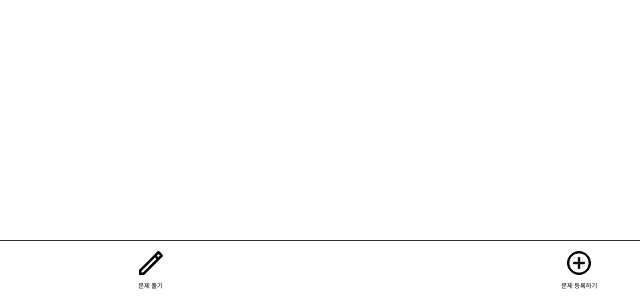
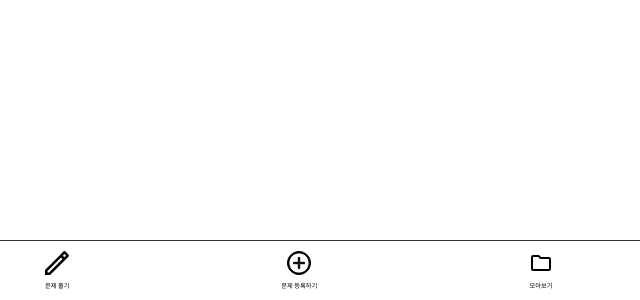
Before and after one commit to hozzijeong/oxnote, a React (Vite) app: page / in a window 1280 px wide. Shown: the part 500-800 px from the top of the page, without its empty margins (341-981 px from the left). Built offline with nearby package versions, Linux system fonts and the light colour scheme.

Commit message:
refactor: navbar 수정

```diff
--- /dev/null
+++ b/src/components/@common/navbar/index.ts
@@ -0,0 +1,3 @@
+import Navbar from './Navbar';
+
+export default Navbar;
--- a/src/components/@common/navbar/navbar.module.scss
+++ b/src/components/@common/navbar/navbar.module.scss
@@ -6,6 +6,8 @@
 	align-items: center;
 	justify-content: space-around;
 	width: 100%;
+	min-width: var(--min-device-width);
+	max-width: var(--max-device-width);
 	height: var(--button-height);
 	border-top: 1px solid var(--black-80);
 }
```
